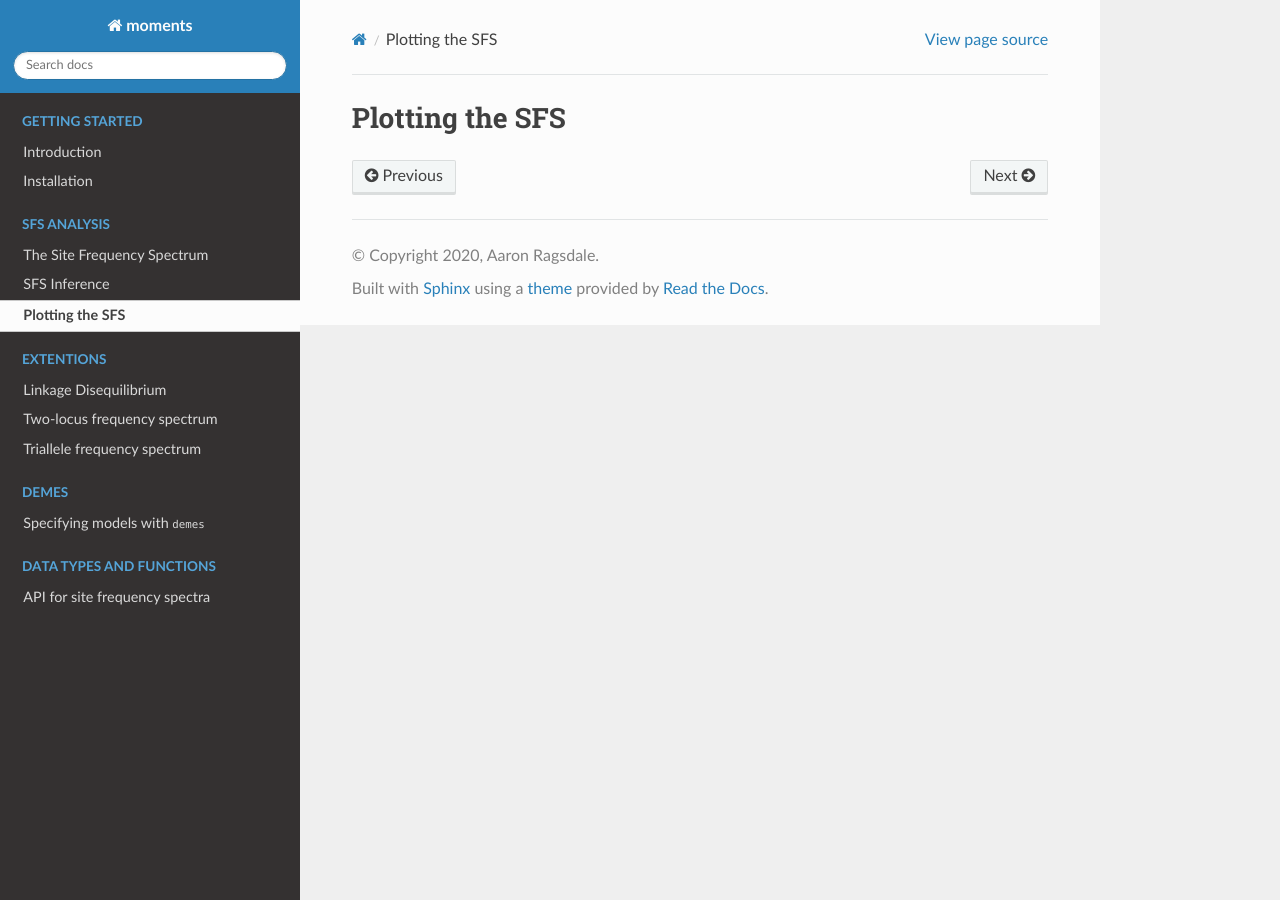
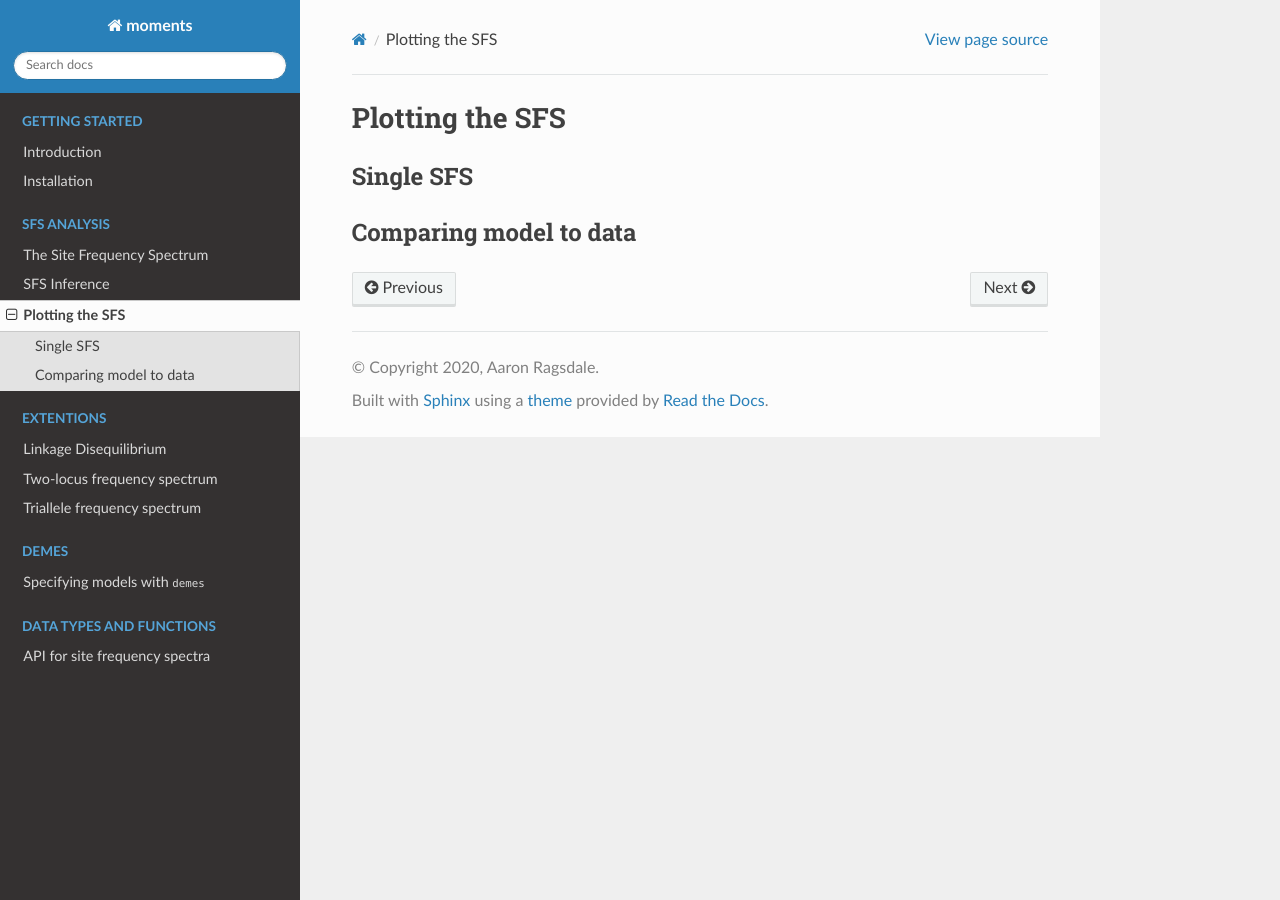
Before and after one commit to MomentsLD/moments, a Sphinx documentation site: the page built from docs/visualization.rst, in a window 1280 px wide. Built offline with Sphinx 7.4.7 and the Read the Docs theme 2.0.0, drawn with Linux system fonts in a browser that asks for light colours.

Commit message:
placeholders

```diff
--- a/docs/visualization.rst
+++ b/docs/visualization.rst
@@ -1,3 +1,11 @@
 ================
 Plotting the SFS
 ================
+
+**********
+Single SFS
+**********
+
+***********************
+Comparing model to data
+***********************
```
Also changed, not shown: docs/inference.rst (+8 -0 lines).
